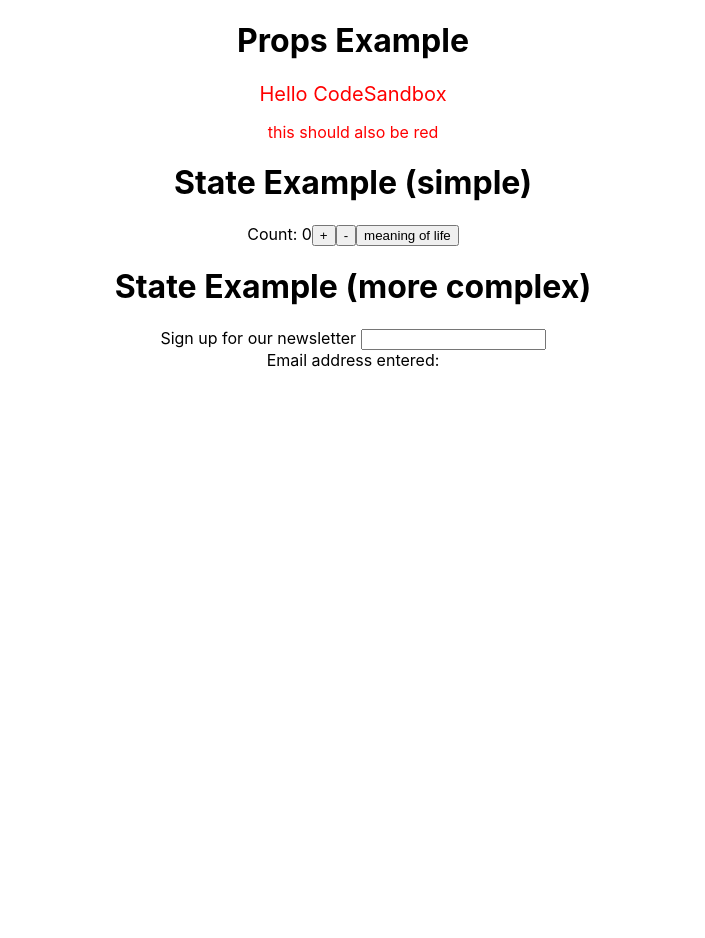
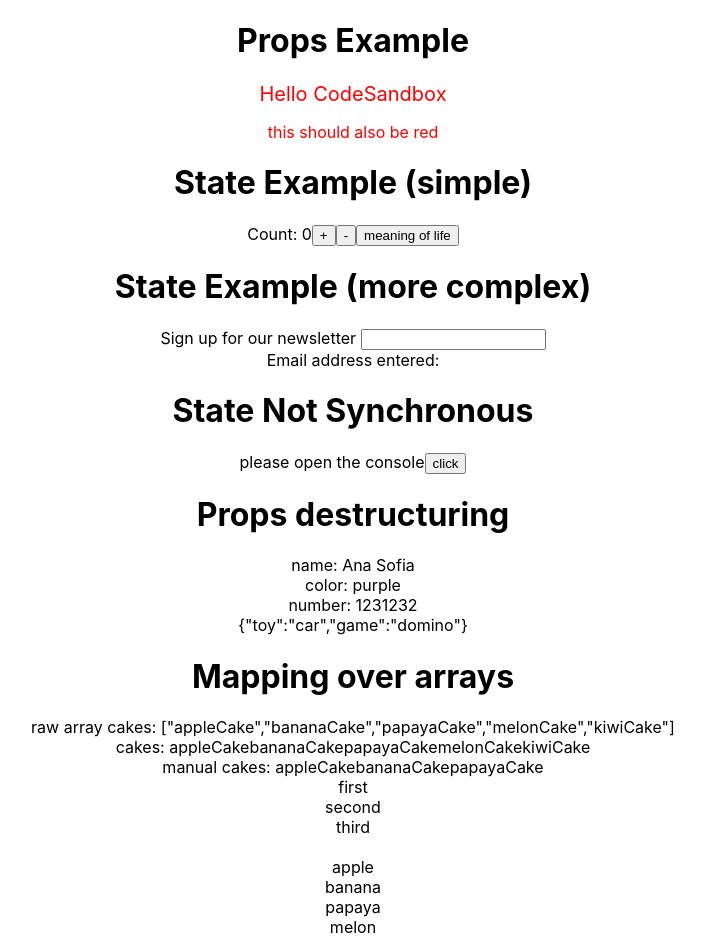
Before and after one commit to radudotat/react-components-props-state-jan-2022, a React (Create React App) app: page / in a window 1280 px wide. Shown: the top 938 px of the page, without its empty margins (287-992 px from the left). Before the commit the page ends 800 px from the top, so only its background shows below. Built offline with nearby package versions, Linux system fonts and the light colour scheme.

Commit message:
Add props and state review lecture content

```diff
--- a/src/App.js
+++ b/src/App.js
@@ -1,9 +1,13 @@
 import './App.css';
+import MappingOverArrays from './MappingOverArrays';
+import PropsDestructuring from './PropsDestructuring';
 import PropsExample from './PropsExample';
 import StateExampleCounter from './StateExampleCounter';
 import StateExampleForm from './StateExampleForm';
+import StateNotSynchronous from './StateNotSynchronous';
 
 function App() {
+  const phone = 1231232;
   return (
     <div className="App">
       <h1>Props Example</h1>
@@ -14,6 +18,31 @@ function App() {
 
       <h1>State Example (more complex)</h1>
       <StateExampleForm />
+      <h1>State Not Synchronous</h1>
+      <StateNotSynchronous />
+      <h1>Props destructuring</h1>
+      <PropsDestructuring
+        name="Ana Sofia"
+        color="purple"
+        number={phone}
+        object={{ toy: 'car', game: 'domino' }}
+      />
+      <h1>Mapping over arrays</h1>
+      <MappingOverArrays />
+
+      <br />
+      <br />
+      <br />
+      <br />
+      <br />
+      <br />
+      <br />
+      <br />
+      <br />
+      <br />
+      <br />
+      <br />
+      <br />
     </div>
   );
 }
--- /dev/null
+++ b/src/MappingOverArrays.js
@@ -0,0 +1,35 @@
+export default function MappingOverArrays() {
+  // base Array
+  const fruits = ['apple', 'banana', 'papaya', 'melon', 'kiwi'];
+
+  // Array hard coded
+  const manualCakes = ['appleCake', 'bananaCake', 'papayaCake'];
+
+  // Array created with map method
+  const cakes = fruits.map((singleFruit) => {
+    return singleFruit + 'Cake';
+  });
+
+  // Array of JSX hard coded
+  const jsxArray = [
+    <div key="first">first</div>,
+    <div key="second">second</div>,
+    <div key="third">third</div>,
+  ];
+
+  // Array of JSX with map method
+  const jsxFruits = fruits.map((singleFruit) => {
+    return <div key={`fruit-${singleFruit}`}> {singleFruit} </div>;
+  });
+
+  return (
+    <div>
+      <div> raw array cakes: {JSON.stringify(cakes)}</div>
+      <div>cakes: {cakes}</div>
+      <div>manual cakes: {manualCakes}</div>
+      {jsxArray}
+      <br />
+      {jsxFruits}
+    </div>
+  );
+}
--- /dev/null
+++ b/src/PropsDestructuring.js
@@ -0,0 +1,20 @@
+export default function PropsDestructuring({ name, color, number, object }) {
+  return (
+    <div>
+      <div>name: {name}</div>
+      <div>color: {color}</div>
+      <div>number: {number}</div>
+      {JSON.stringify(object)}
+    </div>
+  );
+}
+
+// export default function PropsDestructuring(props) {
+//   return (
+//     <div>
+//       <div>name: {props.name}</div>
+//       <div>color: {props.color}</div>
+//       <div>number: {props.number}</div>
+//     </div>
+//   );
+// }
--- /dev/null
+++ b/src/StateNotSynchronous.js
@@ -0,0 +1,26 @@
+import { useState } from 'react';
+
+export default function StateNotSynchronous() {
+  const [number, setNumber] = useState(0);
+
+  return (
+    <div>
+      please open the console
+      <button
+        onClick={() => {
+          // this is a problem
+          // console.log('before', number);
+          // setNumber(1);
+          // console.log('after', number);
+          // solution
+          const newNumber = 1;
+          console.log('before', number);
+          setNumber(newNumber);
+          console.log('after', newNumber);
+        }}
+      >
+        click
+      </button>
+    </div>
+  );
+}
```
